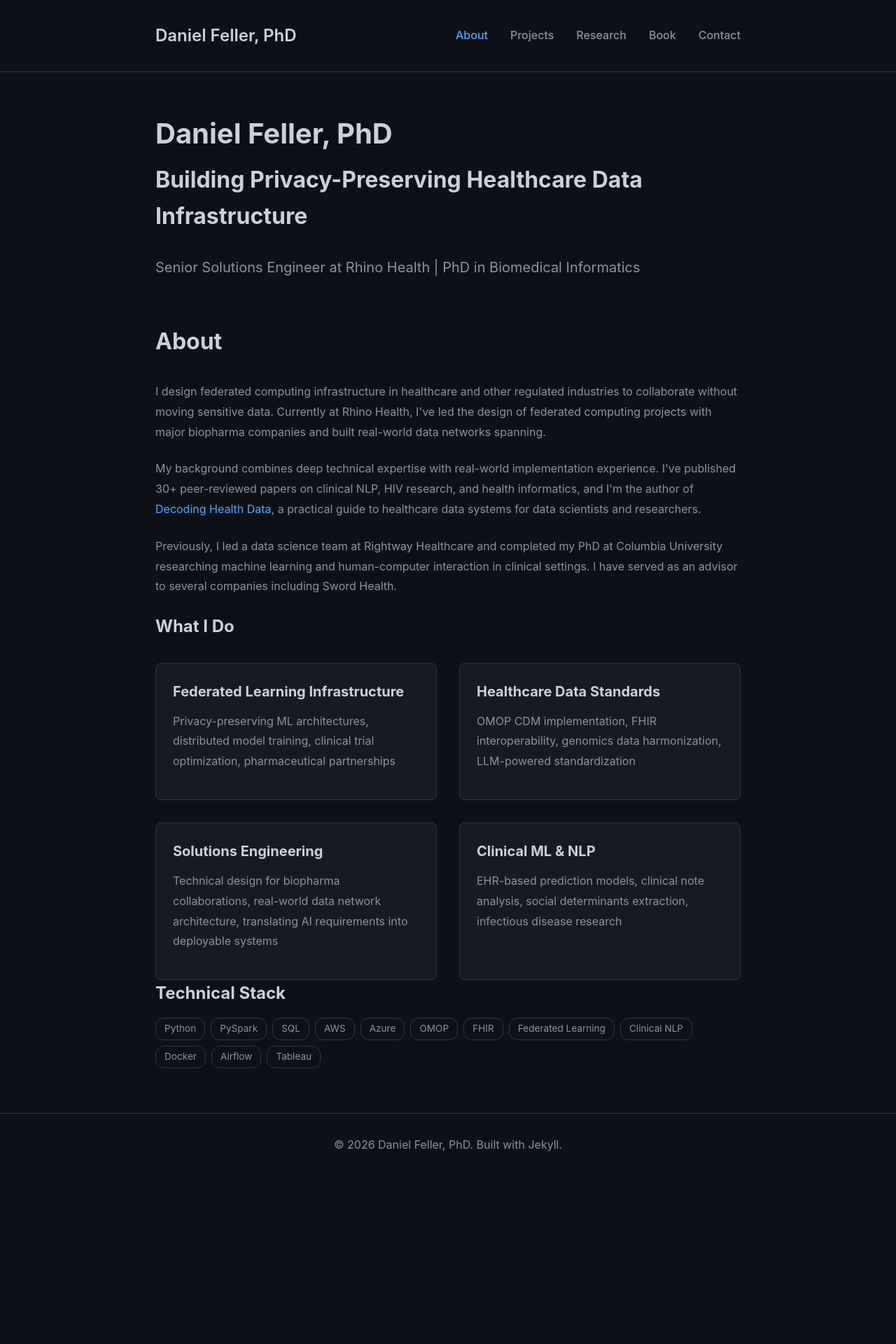
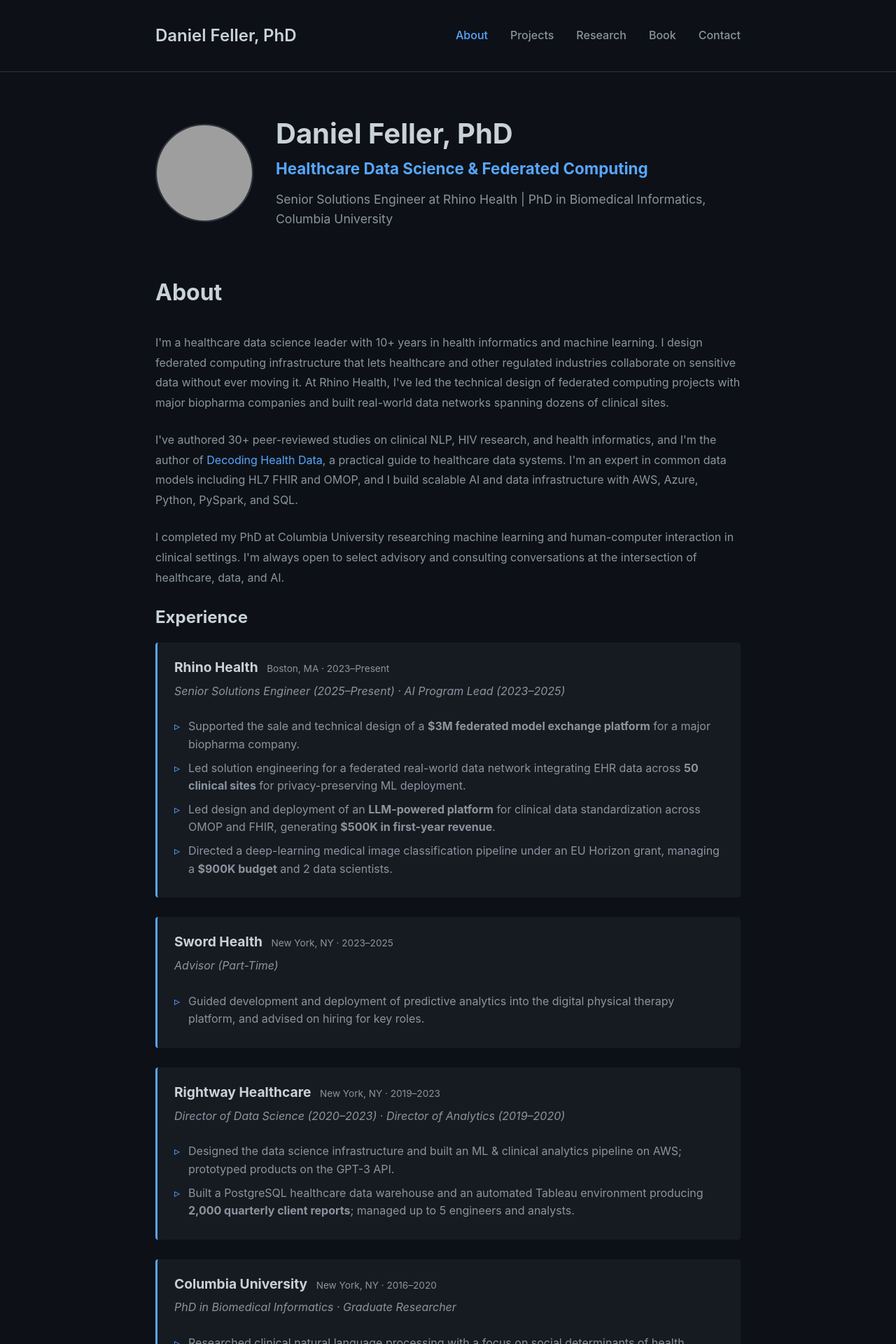
Before and after one commit to danieljfeller/danieljfeller.github.io, a Jekyll site: the page built from index.md, in a window 1280 px wide. Shown: the top 1920 px of the page at 70% size. Built offline with Jekyll 4.4.1, drawn with Linux system fonts in a browser that asks for light colours; before the commit the page ends 1681 px from its top, so only the background shows below that; some of the changed text lies outside the part shown; grey boxes are pictures that could not be loaded.

Commit message:
feat: encode resume into site, strengthen credibility
Surface quantified career achievements to support consulting interest:
- Add a folded Experience section to the About page with roles and
  metrics from the resume ($3M federated platform, 50-site RWD network,
  $500K LLM-platform revenue, $900K EU Horizon grant).
- Lead the hero with a headshot, sharper positioning, and an
  understated note about advisory/consulting availability.
- Clean up Projects: remove a duplicate card, move the Computer Vision
  card into the grid, and replace placeholder GitHub links with PDF
  links to published papers (or drop dead links).
- Fix the Contact page title (was "About") and add a page heading.

Co-Authored-By: Claude Sonnet 4.6 <noreply@anthropic.com>

```diff
--- a/assets/css/main.css
+++ b/assets/css/main.css
@@ -81,18 +81,36 @@ main {
 /* Hero Section */
 .hero {
   margin-bottom: 4rem;
+  display: flex;
+  align-items: center;
+  gap: 2rem;
+}
+
+.hero-photo {
+  width: 140px;
+  height: 140px;
+  border-radius: 50%;
+  object-fit: cover;
+  border: 2px solid var(--border-color);
+  flex-shrink: 0;
 }
 
 .hero h1 {
   font-size: 2.5rem;
-  margin-bottom: 1rem;
+  margin-bottom: 0.5rem;
   line-height: 1.2;
 }
 
+.hero h2 {
+  font-size: 1.4rem;
+  margin-bottom: 0.75rem;
+  color: var(--accent-color);
+}
+
 .hero .tagline {
-  font-size: 1.25rem;
+  font-size: 1.1rem;
   color: var(--text-secondary);
-  margin-bottom: 2rem;
+  margin-bottom: 0;
 }
 
 .hero-description {
@@ -193,6 +211,60 @@ h3 {
   color: var(--accent-color);
   font-weight: 600;
   margin-left: 0.5rem;
+}
+
+/* Experience */
+.experience-item {
+  margin-bottom: 1.75rem;
+  padding: 1.25rem 1.5rem;
+  background: var(--bg-secondary);
+  border-left: 3px solid var(--accent-color);
+  border-radius: 4px;
+}
+
+.experience-item h4 {
+  font-size: 1.2rem;
+  color: var(--text-color);
+  margin-bottom: 0.25rem;
+}
+
+.exp-meta {
+  font-size: 0.85rem;
+  font-weight: 400;
+  color: var(--text-secondary);
+  margin-left: 0.5rem;
+}
+
+.exp-role {
+  font-style: italic;
+  color: var(--text-secondary);
+  margin-bottom: 0.75rem;
+}
+
+.experience-item ul {
+  list-style: none;
+  margin: 0;
+}
+
+.experience-item li {
+  position: relative;
+  padding-left: 1.25rem;
+  margin-bottom: 0.5rem;
+  color: var(--text-secondary);
+  line-height: 1.6;
+}
+
+.experience-item li:before {
+  content: "▹";
+  position: absolute;
+  left: 0;
+  color: var(--accent-color);
+}
+
+.exp-earlier {
+  color: var(--text-secondary);
+  font-size: 0.95rem;
+  margin-bottom: 1.5rem;
 }
 
 /* Book Section */
@@ -309,6 +381,12 @@ footer {
     gap: 1rem;
   }
 
+  .hero {
+    flex-direction: column;
+    text-align: center;
+    gap: 1.25rem;
+  }
+
   .hero h1 {
     font-size: 2rem;
   }
--- a/index.md
+++ b/index.md
@@ -4,19 +4,62 @@ title: About
 ---
 
 <div class="hero">
-  <h1>Daniel Feller, PhD</h1>
-  <h2>Building Privacy-Preserving Healthcare Data Infrastructure</h2>
-  <p class="tagline">Senior Solutions Engineer at Rhino Health | PhD in Biomedical Informatics</p>
+  <img src="{{ '/images/headshot.png' | relative_url }}" alt="Daniel Feller" class="hero-photo">
+  <div class="hero-text">
+    <h1>Daniel Feller, PhD</h1>
+    <h2>Healthcare Data Science &amp; Federated Computing</h2>
+    <p class="tagline">Senior Solutions Engineer at Rhino Health | PhD in Biomedical Informatics, Columbia University</p>
+  </div>
 </div>
 
 <section class="about-content">
   <h2>About</h2>
 
-  <p>I design federated computing infrastructure in healthcare and other regulated industries to collaborate without moving sensitive data. Currently at Rhino Health, I've led the design of federated computing projects with major biopharma companies and built real-world data networks spanning.</p>
+  <p>I'm a healthcare data science leader with 10+ years in health informatics and machine learning. I design federated computing infrastructure that lets healthcare and other regulated industries collaborate on sensitive data without ever moving it. At Rhino Health, I've led the technical design of federated computing projects with major biopharma companies and built real-world data networks spanning dozens of clinical sites.</p>
 
-  <p>My background combines deep technical expertise with real-world implementation experience. I've published 30+ peer-reviewed papers on clinical NLP, HIV research, and health informatics, and I'm the author of <a href="/book/">Decoding Health Data</a>, a practical guide to healthcare data systems for data scientists and researchers.</p>
+  <p>I've authored 30+ peer-reviewed studies on clinical NLP, HIV research, and health informatics, and I'm the author of <a href="/book/">Decoding Health Data</a>, a practical guide to healthcare data systems. I'm an expert in common data models including HL7 FHIR and OMOP, and I build scalable AI and data infrastructure with AWS, Azure, Python, PySpark, and SQL.</p>
 
-  <p>Previously, I led a data science team at Rightway Healthcare and completed my PhD at Columbia University researching machine learning and human-computer interaction in clinical settings. I have served as an advisor to several companies including Sword Health. </p>
+  <p>I completed my PhD at Columbia University researching machine learning and human-computer interaction in clinical settings. I'm always open to select advisory and consulting conversations at the intersection of healthcare, data, and AI.</p>
+
+  <h3>Experience</h3>
+
+  <div class="experience-item">
+    <h4>Rhino Health <span class="exp-meta">Boston, MA · 2023&ndash;Present</span></h4>
+    <p class="exp-role">Senior Solutions Engineer (2025&ndash;Present) · AI Program Lead (2023&ndash;2025)</p>
+    <ul>
+      <li>Supported the sale and technical design of a <strong>$3M federated model exchange platform</strong> for a major biopharma company.</li>
+      <li>Led solution engineering for a federated real-world data network integrating EHR data across <strong>50 clinical sites</strong> for privacy-preserving ML deployment.</li>
+      <li>Led design and deployment of an <strong>LLM-powered platform</strong> for clinical data standardization across OMOP and FHIR, generating <strong>$500K in first-year revenue</strong>.</li>
+      <li>Directed a deep-learning medical image classification pipeline under an EU Horizon grant, managing a <strong>$900K budget</strong> and 2 data scientists.</li>
+    </ul>
+  </div>
+
+  <div class="experience-item">
+    <h4>Sword Health <span class="exp-meta">New York, NY · 2023&ndash;2025</span></h4>
+    <p class="exp-role">Advisor (Part-Time)</p>
+    <ul>
+      <li>Guided development and deployment of predictive analytics into the digital physical therapy platform, and advised on hiring for key roles.</li>
+    </ul>
+  </div>
+
+  <div class="experience-item">
+    <h4>Rightway Healthcare <span class="exp-meta">New York, NY · 2019&ndash;2023</span></h4>
+    <p class="exp-role">Director of Data Science (2020&ndash;2023) · Director of Analytics (2019&ndash;2020)</p>
+    <ul>
+      <li>Designed the data science infrastructure and built an ML &amp; clinical analytics pipeline on AWS; prototyped products on the GPT-3 API.</li>
+      <li>Built a PostgreSQL healthcare data warehouse and an automated Tableau environment producing <strong>2,000 quarterly client reports</strong>; managed up to 5 engineers and analysts.</li>
+    </ul>
+  </div>
+
+  <div class="experience-item">
+    <h4>Columbia University <span class="exp-meta">New York, NY · 2016&ndash;2020</span></h4>
+    <p class="exp-role">PhD in Biomedical Informatics · Graduate Researcher</p>
+    <ul>
+      <li>Researched clinical natural language processing with a focus on social determinants of health, generating large research datasets from the EHR at Columbia University Medical Center.</li>
+    </ul>
+  </div>
+
+  <p class="exp-earlier">Earlier: Data Scientist at the New York State Department of Health (2014&ndash;2016, awarded a Young Investigator Award by the International AIDS Society) and HBI Solutions (2016).</p>
 
   <h3>What I Do</h3>
 
@@ -45,6 +88,7 @@ title: About
   <h3>Technical Stack</h3>
   <div class="project-tags">
     <span class="tag">Python</span>
+    <span class="tag">R</span>
     <span class="tag">PySpark</span>
     <span class="tag">SQL</span>
     <span class="tag">AWS</span>
```
Also changed, not shown: contact.md (+6 -2 lines), projects.md (+20 -42 lines).
